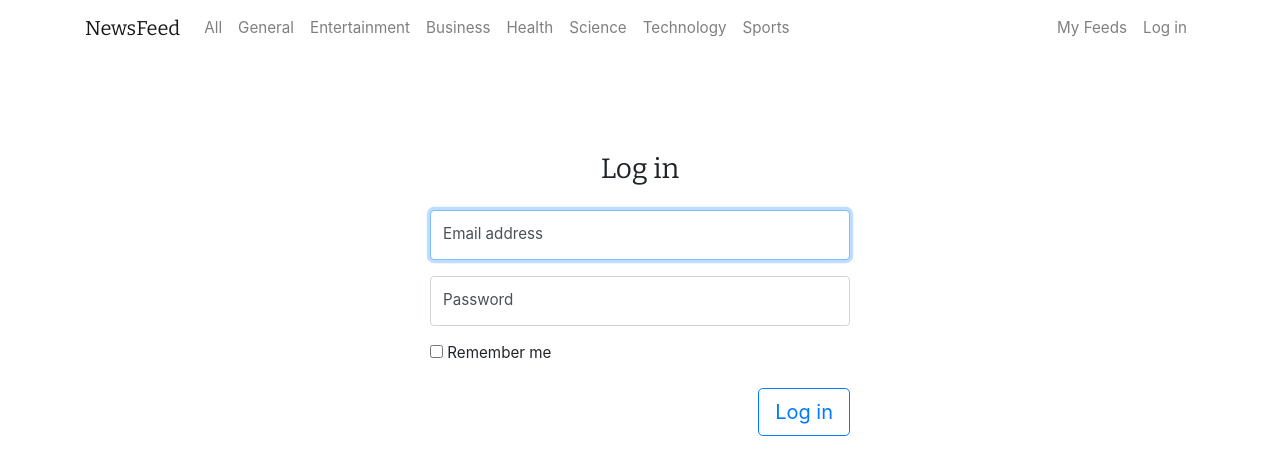
After one commit to josh-minch/newsfeed, a Django app: page /login/ in a window 1280 px wide. The commit adds this page. Shown: the top 475 px of the page. Run offline with Django 3.2, Linux system fonts and the light colour scheme; parts of the project's set-up code (start-up, migrations or seed data) failed here and were passed over; some libraries are stand-ins or nearby versions.

Commit message:
Add login page

```diff
--- /dev/null
+++ b/feed/static/feed/floating-labels.css
@@ -0,0 +1,91 @@
+
+.form-signin {
+    width: 100%;
+    max-width: 420px;
+    padding: 6rem 0rem 0rem 0rem;
+    margin: auto;
+}
+
+.form-label-group {
+    position: relative;
+    margin-bottom: 1rem;
+}
+
+.form-label-group>input, .form-label-group>label {
+    height: 3.125rem;
+    padding: .75rem;
+}
+
+.form-label-group>label {
+    position: absolute;
+    top: 0;
+    left: 0;
+    display: block;
+    width: 100%;
+    margin-bottom: 0;
+    /* Override default `<label>` margin */
+    line-height: 1.5;
+    color: #495057;
+    pointer-events: none;
+    cursor: text;
+    /* Match the input under the label */
+    border: 1px solid transparent;
+    border-radius: .25rem;
+    transition: all .1s ease-in-out;
+}
+
+.form-label-group input::-webkit-input-placeholder {
+    color: transparent;
+}
+
+.form-label-group input:-ms-input-placeholder {
+    color: transparent;
+}
+
+.form-label-group input::-ms-input-placeholder {
+    color: transparent;
+}
+
+.form-label-group input::-moz-placeholder {
+    color: transparent;
+}
+
+.form-label-group input::placeholder {
+    color: transparent;
+}
+
+.form-label-group input:not(:placeholder-shown) {
+    padding-top: 1.25rem;
+    padding-bottom: .25rem;
+}
+
+.form-label-group input:not(:placeholder-shown)~label {
+    padding-top: .25rem;
+    padding-bottom: .25rem;
+    font-size: 12px;
+    color: #777;
+}
+
+/* Fallback for Edge
+-------------------------------------------------- */
+
+@supports (-ms-ime-align: auto) {
+    .form-label-group>label {
+        display: none;
+    }
+    .form-label-group input::-ms-input-placeholder {
+        color: #777;
+    }
+}
+
+/* Fallback for IE
+-------------------------------------------------- */
+
+@media all and (-ms-high-contrast: none), (-ms-high-contrast: active) {
+    .form-label-group>label {
+        display: none;
+    }
+    .form-label-group input:-ms-input-placeholder {
+        color: #777;
+    }
+}
--- a/feed/templates/feed/index.html
+++ b/feed/templates/feed/index.html
@@ -2,7 +2,6 @@
 {% load static %}
 
 {% block content %}
-<!-- Page Content -->
 <div class="container" role="main">
     {% for row in articles %}
     <div class="row">
--- /dev/null
+++ b/feed/templates/feed/login.html
@@ -0,0 +1,37 @@
+{% extends "base.html" %}
+{% load static %}
+
+{% block title %}
+<title>NewsFeed - Log in</title>
+{% endblock %}
+
+{% block css %}
+<link href="{% static 'feed/floating-labels.css' %}" rel="stylesheet">
+{% endblock %}
+
+{% block content %}
+<form class="form-signin">
+    <div class="text-center mb-4">
+        <h1 class="h3 mb-3 font-weight-normal">Log in</h1>
+    </div>
+
+    <div class="form-label-group">
+        <input type="email" id="inputEmail" class="form-control" placeholder="Email address" required autofocus>
+        <label for="inputEmail">Email address</label>
+    </div>
+
+    <div class="form-label-group">
+        <input type="password" id="inputPassword" class="form-control" placeholder="Password" required>
+        <label for="inputPassword">Password</label>
+    </div>
+
+    <div class="checkbox mb-3">
+        <label>
+            <input type="checkbox" value="remember-me"> Remember me
+        </label>
+    </div>
+    <div class="">
+        <button class="btn btn-lg btn-outline-primary float-right" type="submit">Log in</button>
+    </div>
+</form>
+{% endblock %}
--- a/feed/urls.py
+++ b/feed/urls.py
@@ -10,4 +10,5 @@ category_re = r'^(?P<category>{})'.format('|'.join(categories))
 urlpatterns = [
     path('', views.articles, name='all'),
     re_path(category_re, views.articles, name='category'),
+    path('login/', views.login, name='login')
 ]
--- a/feed/views.py
+++ b/feed/views.py
@@ -23,3 +23,7 @@ def partition_articles(articles, n_cols):
         row = articles[i: i + n_cols]
         rows.append(row)
     return rows
+
+def login(request):
+    context = {}
+    return render(request, 'feed/login.html', context)
--- a/templates/base.html
+++ b/templates/base.html
@@ -1,4 +1,5 @@
 {% load static %}
+
 <!DOCTYPE html>
 <html lang="en">
 
@@ -15,11 +16,10 @@
     <link href="{% static 'feed/bootstrap/css/bootstrap.min.css' %}" rel="stylesheet">
     <!-- Custom CSS -->
     <link href="{% static 'feed/custom.css' %}" rel="stylesheet">
+    {% block css %} {% endblock %}
 </head>
 
 <body>
-
-    <!-- Navigation -->
     <nav class="navbar navbar-expand-lg navbar-light bg-white">
         <div class="container">
             <a class="navbar-brand" href="{% url 'feed:all' %}">NewsFeed</a>
```
